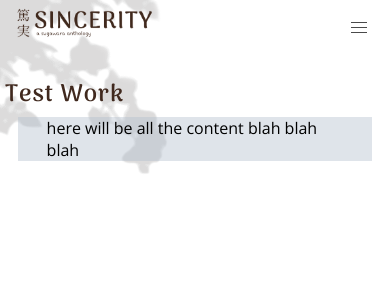
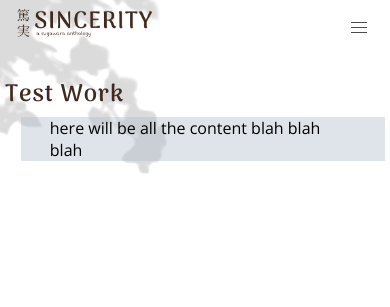
Before and after one commit to sugawara-collective/sincerity, a Jekyll site: the page built from _pages/testWork.md, in a window 390 px wide. Shown: the top 307 px of the page. Built offline with Jekyll 4.4.1, drawn with Linux system fonts in a browser that asks for light colours; some web fonts are replaced.

Commit message:
only put margin on one side

```diff
--- a/_sass/_layout.scss
+++ b/_sass/_layout.scss
@@ -194,7 +194,7 @@
     align-items: unset;
   }
   .main-content {
-    margin: 0 .8rem;
+    margin-left: 1rem;
   }
 }
 
```
